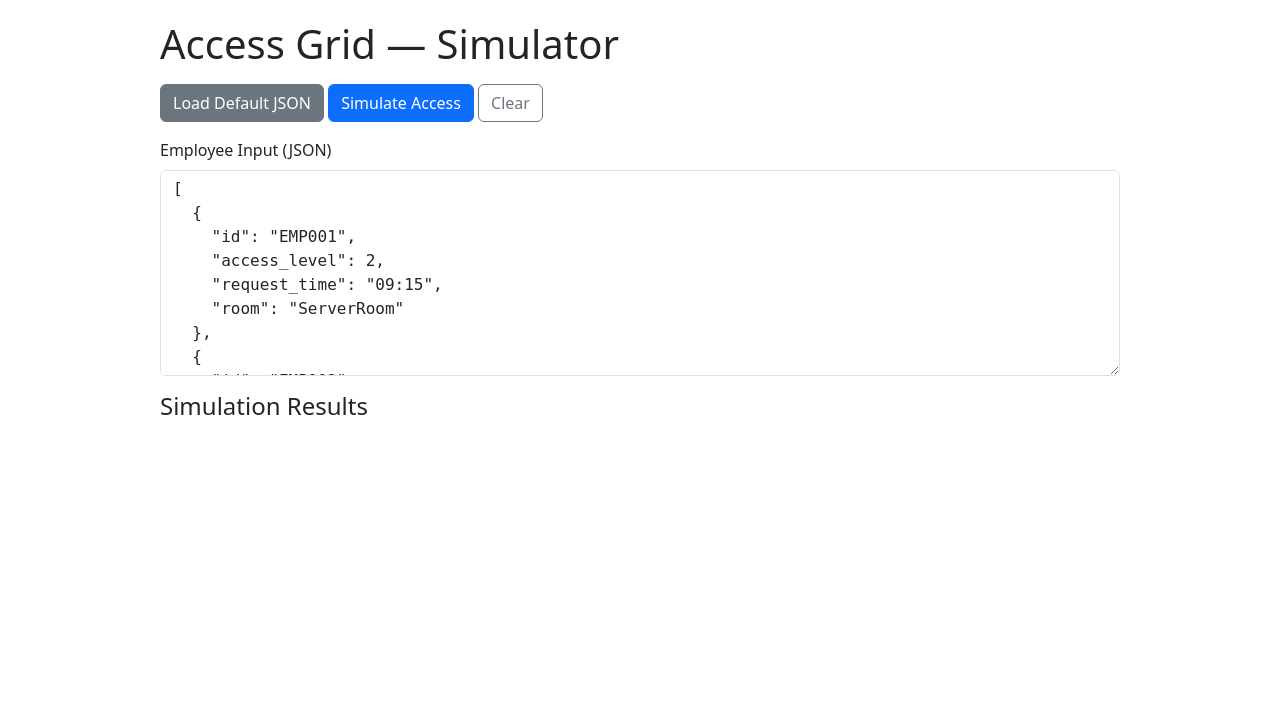
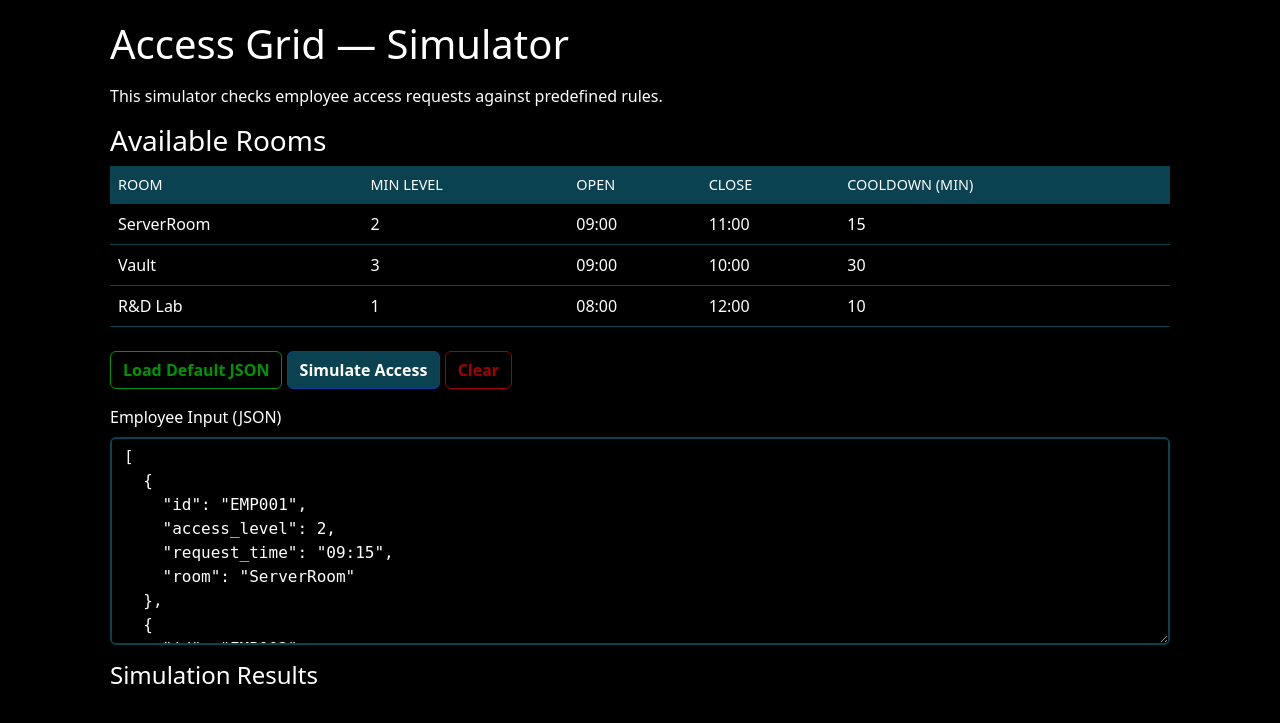
Before and after one commit to ali0454hassan/access-simulator, a Django app: page / in a window 1280 px wide. Shown: the top 723 px of the page. Run offline with Django 5.2, Linux system fonts and the light colour scheme.

Commit message:
Show available rooms, dark mode, and smooth scroll for actions

```diff
--- a/access_simulator/simulator/views.py
+++ b/access_simulator/simulator/views.py
@@ -22,7 +22,8 @@ def parse_time(time_str):
 
 def index(request):
     """Render the frontend page (index.html)"""
-    return render(request, "index.html")
+    # Pass available rooms to the template
+    return render(request, "index.html", {"rooms": rooms})
 
 @csrf_exempt  # for development only: avoids CSRF token handling
 def simulate_access(request):
@@ -119,7 +120,7 @@ def simulate_access(request):
                     "room": room,
                     "time": req_time_str,
                     "granted": False,
-                    "reason": f"Denied: Cooldown active (last at {last_access[key].strftime('%H:%M')}; need {rule['cooldown']} min)"
+                    "reason": f"Denied: Cooldown active (last at {last_access[key].strftime('%H:%M')}; After last access {rule['cooldown']} min not allowed)"
                 })
                 continue
 
--- a/access_simulator/templates/index.html
+++ b/access_simulator/templates/index.html
@@ -1,4 +1,5 @@
 <!-- templates/index.html -->
+{% load static %}
 <!doctype html>
 <html>
 <head>
@@ -7,17 +8,137 @@
   <!-- Bootstrap CDN -->
   <link href="https://cdn.jsdelivr.net/npm/bootstrap@5.3.0/dist/css/bootstrap.min.css" rel="stylesheet">
   <style>
-    body { padding: 20px; max-width: 1000px; margin: auto; font-family: system-ui,Segoe UI,Roboto,Arial; }
-    textarea { font-family: monospace; }
+    body {
+      background-color: #000; /* Pure black */
+      color: #fff;
+      padding: 20px;
+      max-width: 1100px;
+      margin: auto;
+      font-family: system-ui, Segoe UI, Roboto, Arial;
+    }
+    h1, h4 { color: #fff; }
+
+    textarea {
+      font-family: monospace;
+      background-color: #111;
+      color: #e0e0e0;
+      border: 1px solid #333;
+    }
+
+    #clear {
+      color: #a40000ff;
+      border-color: #a40000ff;
+      font-weight: 600;
+    }
+    #clear:hover {
+      background-color: #a40000ff;
+      color: #fff;
+    }
+
+    #simulate {
+      background-color: #0b4251ff;
+      border-color: rgb(6, 63, 154);
+      color: #fff;
+      font-weight: 600;
+    }
+    #simulate:hover {
+      background-color: rgb(2, 57, 146);
+      color: #fff;
+    }
+
+    #loadDefault {
+      background-color: black;
+      border-color: #029400ff;
+      color: #029400ff;
+      font-weight: 600;
+    }
+    #loadDefault:hover {
+      background-color: #029400ff;
+      color: #fff;
+    }
+
+    /* Table design */
+    table {
+      width: 100%;
+      border-collapse: collapse;
+    }
+    thead th {
+      color: #fff !important;
+      background: #0b4251ff !important;
+      font-weight: 500;
+      text-transform: uppercase;
+      font-size: 0.9rem;
+      padding: 14px 10px;
+      border-bottom: 1px solid #0b4251ff !important;
+    }
+    tbody td {
+      padding: 16px 10px;
+      border-bottom: 1px solid #0b4251ff !important;
+      background-color: black !important;
+      color: white !important;
+      vertical-align: middle;
+    }
+    tr:hover {
+      background-color: #111;
+    }
+
+    /* Pill design */
+    .pill {
+      display: inline-block;
+      padding: 4px 12px;
+      border-radius: 20px;
+      font-size: 0.85rem;
+      font-weight: 500;
+    }
+    .granted-pill {
+      border: 1px solid #28a745;
+      color: #28a745;
+    }
+    .denied-pill {
+      border: 1px solid #dc3545;
+      color: #dc3545;
+    }
+
+    #inputJson {
+      background: #000;
+      color: #fff;
+      border: 2px solid #0b4251ff;
+    }
   </style>
 </head>
+
 <body>
   <h1 class="mb-3">Access Grid — Simulator</h1>
+  <p>This simulator checks employee access requests against predefined rules.</p>
+
+  <h3>Available Rooms</h3>
+  <table class="table mb-4">
+    <thead>
+      <tr>
+        <th>Room</th>
+        <th>Min Level</th>
+        <th>Open</th>
+        <th>Close</th>
+        <th>Cooldown (min)</th>
+      </tr>
+    </thead>
+    <tbody>
+      {% for room, rule in rooms.items %}
+      <tr>
+        <td>{{ room }}</td>
+        <td>{{ rule.min_level }}</td>
+        <td>{{ rule.open }}</td>
+        <td>{{ rule.close }}</td>
+        <td>{{ rule.cooldown }}</td>
+      </tr>
+      {% endfor %}
+    </tbody>
+  </table>
 
   <div class="mb-3">
-    <button id="loadDefault" class="btn btn-secondary">Load Default JSON</button>
-    <button id="simulate" class="btn btn-primary">Simulate Access</button>
-    <button id="clear" class="btn btn-outline-secondary">Clear</button>
+    <button id="loadDefault" class="btn">Load Default JSON</button>
+    <button id="simulate" class="btn">Simulate Access</button>
+    <button id="clear" class="btn">Clear</button>
   </div>
 
   <label for="inputJson" class="form-label">Employee Input (JSON)</label>
@@ -42,6 +163,8 @@ const defaultData = [
 
 document.getElementById('loadDefault').addEventListener('click', () => {
   document.getElementById('inputJson').value = JSON.stringify(defaultData, null, 2);
+  // Smooth scroll to textarea
+  document.getElementById('inputJson').scrollIntoView({ behavior: 'smooth', block: 'center' });
 });
 
 document.getElementById('clear').addEventListener('click', () => {
@@ -73,16 +196,20 @@ document.getElementById('simulate').addEventListener('click', async () => {
     }
     const results = await resp.json();
     renderResults(results);
+    // Smooth scroll to results
+    document.getElementById('resultsArea').scrollIntoView({ behavior: 'smooth', block: 'center' });
   } catch (e) {
     document.getElementById('resultsArea').innerText = 'Network error: ' + e.message;
   }
 });
 
 function renderResults(results) {
-  let html = '<table class="table table-bordered"><thead><tr><th>#</th><th>ID</th><th>Room</th><th>Time</th><th>Result</th><th>Reason</th></tr></thead><tbody>';
+  let html = '<table class="table"><thead><tr><th>#</th><th>ID</th><th>Room</th><th>Time</th><th>Result</th><th>Reason</th></tr></thead><tbody>';
   results.forEach((r, i) => {
-    const cls = r.granted ? 'table-success' : 'table-danger';
-    html += `<tr class="${cls}"><td>${i+1}</td><td>${r.id}</td><td>${r.room}</td><td>${r.time}</td><td>${r.granted ? 'Granted' : 'Denied'}</td><td>${r.reason}</td></tr>`;
+    const pill = r.granted
+      ? '<span class="pill granted-pill">Granted</span>'
+      : '<span class="pill denied-pill">Denied</span>';
+    html += `<tr><td>${i+1}</td><td>${r.id}</td><td>${r.room}</td><td>${r.time}</td><td>${pill}</td><td>${r.reason}</td></tr>`;
   });
   html += '</tbody></table>';
   document.getElementById('resultsArea').innerHTML = html;
```
Also changed, not shown: access_simulator/db.sqlite3 (added).
